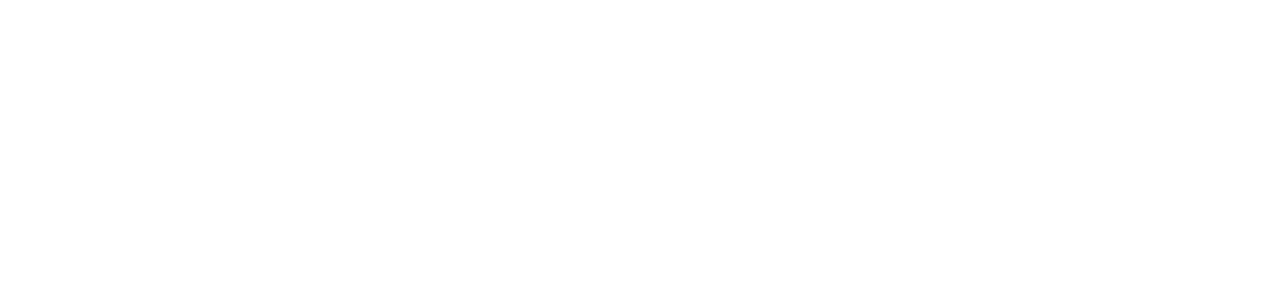
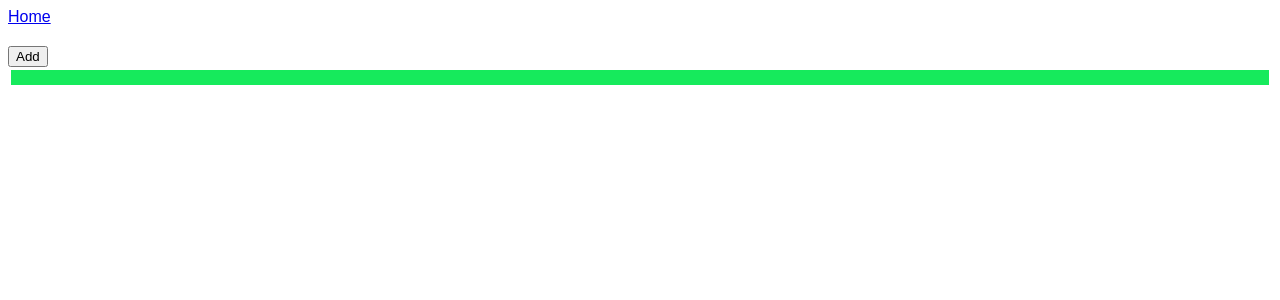
Before and after one commit to hemantghatawal/react-components, a React (Vite) app: page /progress-bars in a window 1280 px wide. Before the commit this address had no page. Shown: the top 300 px of the page. Built offline with nearby package versions, Linux system fonts and the light colour scheme.

Commit message:
Progress Bars - Greatfrontend Q done

```diff
--- a/src/App.jsx
+++ b/src/App.jsx
@@ -7,6 +7,7 @@
 import Home from "./Home";
 import ChipsInput from "./components/ChipsInput/ChipsInput";
 import AutoCompleteSearchBar from "./components/AutoCompleteSearchBar/AutoCompleteSearchBar";
+import ProgressBars from "./components/ProgressBars/ProgressBars";
 
 export default function App() {
   return (
@@ -26,6 +27,7 @@
               </>
             }
           />
+          <Route path="progress-bars" element={<ProgressBars />} />
           <Route path="accordion" element={<Accordion />} />
           <Route path="tab-form" element={<TabForm />} />
           <Route path="pagination" element={<Pagination />} />
--- a/src/Home.jsx
+++ b/src/Home.jsx
@@ -4,6 +4,7 @@
   return (
     <nav style={{ display: "grid", gap: "10px", marginBottom: "20px" }}>
       <Link to="/progress-bar">Progress Bar</Link>
+      <Link to="/progress-bars">Progress Bars</Link>
       <Link to="/accordion">Accordion</Link>
       <Link to="/tab-form">Tab Form</Link>
       <Link to="/pagination">Pagination</Link>
--- /dev/null
+++ b/src/components/ProgressBars/ProgressBars.jsx
@@ -0,0 +1,19 @@
+import { useState } from "react";
+import "./ProgressBars.styles.css"
+
+
+export default function ProgressBars() {
+  const [count, setCount] = useState(1);
+
+  return (
+    <div>
+      <button onClick={() => setCount((c) => c + 1)}>Add</button>
+
+      {[...Array(count)].map((_, index) => (
+        <div key={index} className="progress-container">
+          <div className="progress-bar"> </div>
+        </div>
+      ))}
+    </div>
+  );
+}
--- /dev/null
+++ b/src/components/ProgressBars/ProgressBars.styles.css
@@ -0,0 +1,19 @@
+.progress-container {
+  margin: 3px;
+  background-color: rgb(219, 216, 216);
+}
+
+.progress-bar {
+  background-color: rgb(22, 234, 92);
+  height: 15px;
+  animation: progressBar 2s ease-in-out;
+}
+
+@keyframes progressBar {
+  0% {
+    width: 0;
+  }
+  100% {
+    width: 100%;
+  }
+}
```
